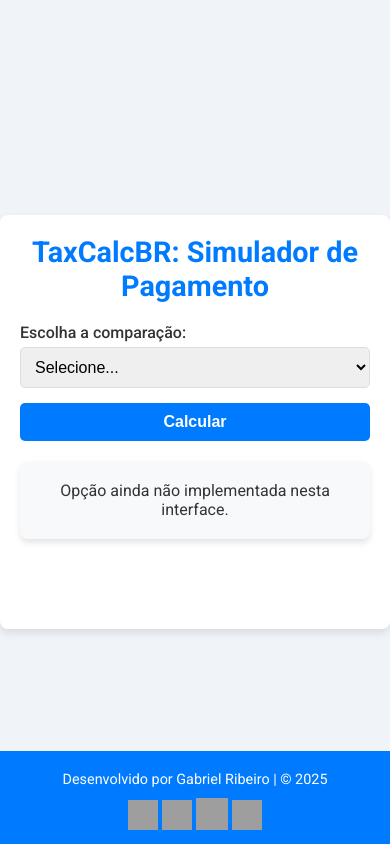
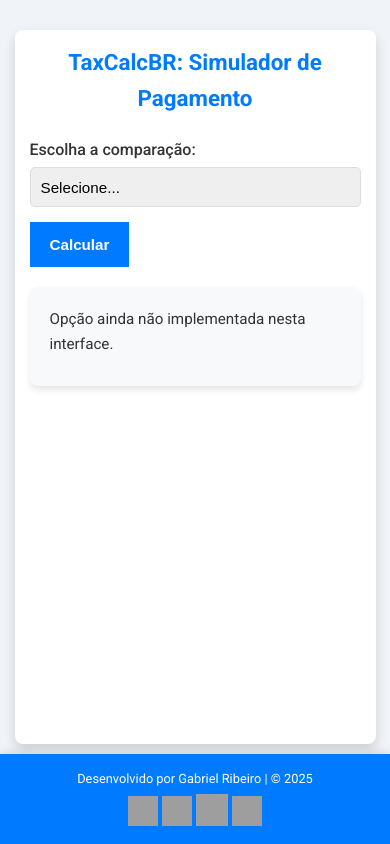
Before and after one commit to gabrielbribeiroo/Finance, a plain HTML site: page index.html in a window 390 px wide. Both pictures are taken after a click on the button "Calcular". Drawn offline with Linux system fonts and the light colour scheme; grey boxes are pictures that could not be loaded.

Commit message:
Refactor styles.css: Introduce CSS variables for theme management, enhance layout responsiveness, and improve overall styling for better user experience.

```diff
--- a/styles.css
+++ b/styles.css
@@ -1,4 +1,22 @@
-/* Reset básico */
+/* Variables for easier theme management */
+:root {
+    --primary-color: #007bff;
+    --primary-dark-color: #0056b3;
+    --background-light: #f0f4f8;
+    --background-card: #ffffff;
+    --background-result: #f8f9fa;
+    --text-color: #333;
+    --border-color: #ddd;
+    --shadow-light: rgba(0, 0, 0, 0.1);
+    --shadow-medium: rgba(0, 0, 0, 0.15);
+    --spacing-xs: 5px;
+    --spacing-sm: 10px;
+    --spacing-md: 15px;
+    --spacing-lg: 20px;
+    --border-radius: 8px;
+}
+
+/* Reset básico e tipografia */
 * {
     margin: 0;
     padding: 0;
@@ -7,97 +25,241 @@
 
 body {
     font-family: 'Roboto', sans-serif;
-    background-color: #f0f4f8;
-    color: #333;
+    background-color: var(--background-light);
+    color: var(--text-color);
+    /* Using min-height to allow content to expand beyond viewport height */
+    min-height: 100vh;
     display: flex;
     flex-direction: column;
-    justify-content: center;
+    justify-content: flex-start; /* Align content to the top initially */
     align-items: center;
-    height: 100vh;
+    padding: var(--spacing-lg) var(--spacing-sm) 80px; /* Add padding for footer */
+    line-height: 1.6; /* Improved readability */
 }
 
 .main-container {
-    width: 100%;
+    width: 95%; /* Adjust width for better responsiveness */
     max-width: 600px;
-    background: #ffffff;
-    border-radius: 8px;
-    box-shadow: 0 4px 8px rgba(0, 0, 0, 0.1);
-    padding: 20px;
+    background: var(--background-card);
+    border-radius: var(--border-radius);
+    box-shadow: 0 6px 12px var(--shadow-medium); /* Slightly stronger shadow */
+    padding: var(--spacing-lg);
+    margin-top: var(--spacing-lg); /* Add some margin from the top */
+    margin-bottom: var(--spacing-lg); /* Add margin before footer or next elements */
+    flex-grow: 1; /* Allows container to grow and fill available space */
 }
 
+/* Header Section */
 .header {
     text-align: center;
-    margin-bottom: 20px;
+    margin-bottom: var(--spacing-lg);
 }
 
 .header h1 {
-    font-size: 1.8rem;
-    color: #007bff;
+    font-size: 2rem; /* Slightly larger heading */
+    color: var(--primary-color);
+    margin-bottom: var(--spacing-sm);
 }
 
+.header p {
+    font-size: 1rem;
+    color: #666;
+}
+
+/* Form Styling */
 .form-container {
-    margin-bottom: 20px;
+    margin-bottom: var(--spacing-lg);
 }
 
 .form-group {
-    margin-bottom: 15px;
+    margin-bottom: var(--spacing-md);
 }
 
 label {
     display: block;
     font-weight: 500;
-    margin-bottom: 5px;
+    margin-bottom: var(--spacing-xs);
+    color: var(--text-color);
 }
 
-input, select, button {
+input[type="number"],
+input[type="text"], /* Add text type if you use it */
+select {
     width: 100%;
-    padding: 10px;
+    padding: var(--spacing-sm);
     font-size: 1rem;
-    border: 1px solid #ddd;
+    border: 1px solid var(--border-color);
     border-radius: 5px;
     outline: none;
-    transition: 0.3s;
+    transition: border-color 0.3s ease, box-shadow 0.3s ease;
+    -webkit-appearance: none; /* Removes default styling on some browsers */
+    -moz-appearance: none;
+    appearance: none;
+    height: 40px; /* Consistent height */
 }
 
-input:focus, select:focus {
-    border-color: #007bff;
+input[type="number"]:focus,
+input[type="text"]:focus,
+select:focus {
+    border-color: var(--primary-color);
+    box-shadow: 0 0 0 2px rgba(0, 123, 255, 0.25); /* Subtle focus ring */
 }
 
+/* Specific styling for dynamic fields like jurosParceladoFieldsDiv */
+#jurosParceladoFields {
+    margin-top: var(--spacing-md);
+    padding: var(--spacing-md);
+    border: 1px dashed var(--border-color);
+    border-radius: var(--border-radius);
+    background-color: var(--background-light);
+}
+
+#jurosParceladoFields label {
+    margin-top: var(--spacing-sm);
+}
+
+
+/* Button Styling */
 button {
-    background-color: #007bff;
+    background-color: var(--primary-color);
     color: #fff;
     font-weight: 700;
     border: none;
     cursor: pointer;
-    transition: 0.3s;
+    transition: background-color 0.3s ease, transform 0.2s ease;
+    padding: var(--spacing-sm) var(--spacing-lg); /* Added horizontal padding */
+    height: 45px; /* Slightly taller button */
 }
 
 button:hover {
-    background-color: #0056b3;
+    background-color: var(--primary-dark-color);
+    transform: translateY(-2px); /* Slight lift effect */
 }
 
-.resultado {
-    margin-bottom: 70px;
-    padding: 20px;
-    background: #f8f9fa;
-    border-radius: 8px;
-    text-align: center;
-    box-shadow: 0 4px 6px rgba(0, 0, 0, 0.1);
+button:active {
+    transform: translateY(0);
 }
 
-/* Estilo do rodapé */
+
+/* Results Section */
+.resultado {
+    margin-top: var(--spacing-lg); /* Use margin-top to separate from form */
+    margin-bottom: var(--spacing-lg);
+    padding: var(--spacing-lg);
+    background: var(--background-result);
+    border-radius: var(--border-radius);
+    text-align: left; /* Align text left for better readability */
+    box-shadow: 0 4px 6px var(--shadow-light);
+    overflow-x: auto; /* For tables that might exceed width */
+}
+
+.resultado p {
+    margin-bottom: var(--spacing-sm);
+    font-size: 1.05rem;
+}
+
+.resultado strong {
+    display: block; /* Make the strong text a block for better spacing */
+    margin-top: var(--spacing-md);
+    font-size: 1.1rem;
+    color: var(--primary-dark-color);
+}
+
+.resultado h3 {
+    color: var(--primary-color);
+    margin-bottom: var(--spacing-md);
+    font-size: 1.5rem;
+}
+
+/* Styling for tables inside results (for detailed simulations) */
+.resultado table {
+    width: 100%;
+    border-collapse: collapse;
+    margin-top: var(--spacing-md);
+    font-size: 0.9rem;
+}
+
+.resultado th, .resultado td {
+    border: 1px solid var(--border-color);
+    padding: var(--spacing-xs) var(--spacing-sm);
+    text-align: right; /* Align numbers to the right */
+}
+
+.resultado th {
+    background-color: #e9ecef;
+    font-weight: 600;
+    text-align: center; /* Center header text */
+}
+
+.resultado tr:nth-child(even) {
+    background-color: #f6f6f6;
+}
+
+/* Error message styling */
+.resultado p[style*="color: red;"] {
+    font-weight: 600;
+}
+
+
+/* Footer */
 .footer {
     width: 100%;
     text-align: center;
-    background-color: #007bff;
+    background-color: var(--primary-color);
     color: #fff;
-    padding: 10px 0;
+    padding: var(--spacing-sm) 0;
     position: fixed;
     bottom: 0;
     left: 0;
+    box-shadow: 0 -2px 8px var(--shadow-light); /* Shadow above footer */
+    z-index: 100; /* Ensure footer stays on top */
 }
 
 .footer p {
-    font-size: 0.9rem;
-    margin: 10px 0;
+    font-size: 0.85rem; /* Slightly smaller font for footer text */
+    margin: 5px 0;
 }
+
+/* Media Queries for Responsiveness */
+@media (max-width: 768px) {
+    .main-container {
+        width: 95%;
+        padding: var(--spacing-lg) var(--spacing-md);
+    }
+
+    .header h1 {
+        font-size: 1.6rem;
+    }
+
+    input, select, button {
+        font-size: 0.95rem;
+    }
+
+    .resultado h3 {
+        font-size: 1.3rem;
+    }
+
+    .resultado p {
+        font-size: 0.95rem;
+    }
+
+    .resultado table {
+        font-size: 0.85rem;
+    }
+}
+
+@media (max-width: 480px) {
+    body {
+        padding: var(--spacing-md) var(--spacing-xs) 80px;
+    }
+    .main-container {
+        padding: var(--spacing-md);
+        margin-top: var(--spacing-md);
+    }
+    .header h1 {
+        font-size: 1.4rem;
+    }
+    .footer p {
+        font-size: 0.8rem;
+    }
+}
```
